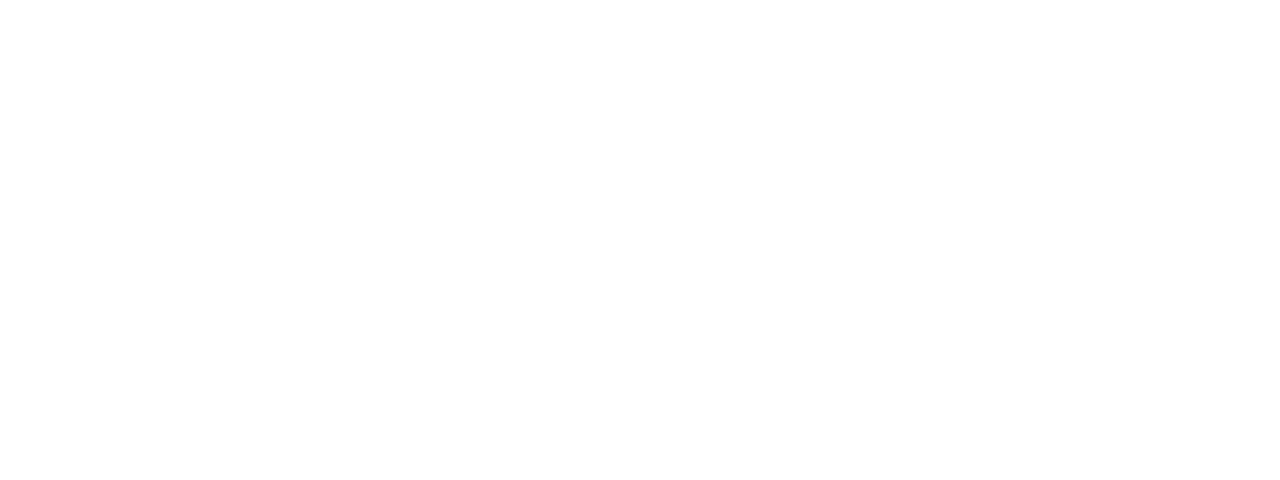
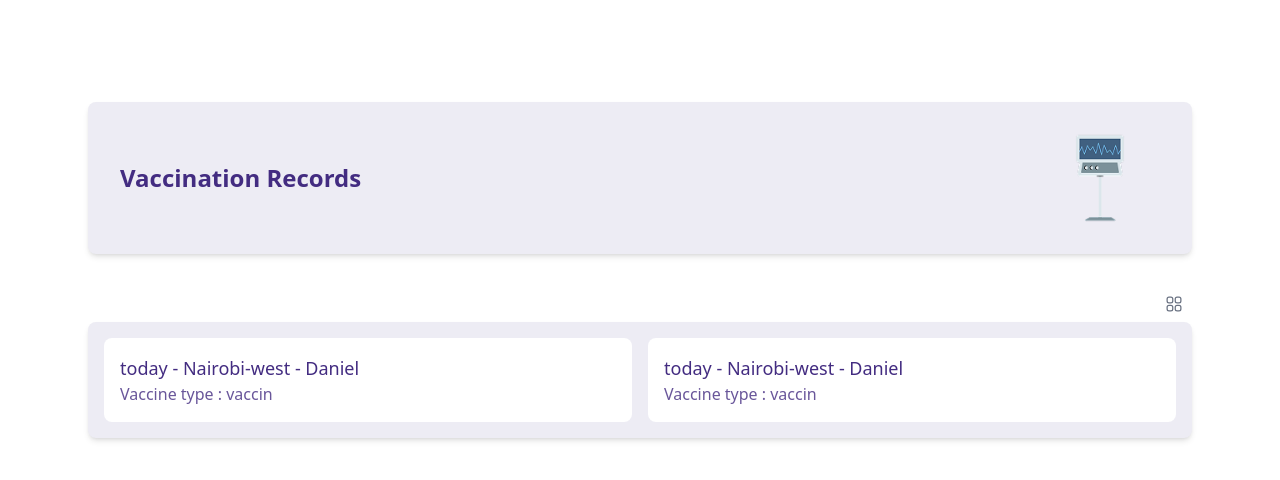
Before and after one commit to ivycommunity/immunization, a Vue app in the folder frontend/: page /user/reccords/vaccination in a window 1280 px wide. Before the commit this address had no page. Shown: the top 480 px of the page. Built offline with nearby package versions, Linux system fonts and the light colour scheme; the HTML template or start-up script is replaced by a standard one.

Commit message:
Vaccination records page updated

```diff
--- a/frontend/src/components/User/gridContainer.vue
+++ b/frontend/src/components/User/gridContainer.vue
@@ -1,32 +1,28 @@
 <script setup>
-    import { Squares2X2Icon, ListBulletIcon } from '@heroicons/vue/24/solid';
-    import { ref } from 'vue';
+import { Squares2X2Icon, ListBulletIcon } from '@heroicons/vue/24/outline';
+import { ref } from 'vue';
 
-    const toList = ref(false);
+const toList = ref(false);
 
-    const showList = () => {
-        toList.value = !toList.value;
-    }
-
-    defineProps({
-
-    })
+const showList = () => {
+    toList.value = !toList.value;
+}
 </script>
 
 <template>
-    <div class="mt-8">
-        <div class="rounded-tl-lg rounded-tr-lg w-full flex justify-end p-2" >
+    <div class="mt-8 min-h-screen">
+        <div class="rounded-tl-lg rounded-tr-lg w-full flex justify-end p-2">
             <button
                 type="button"
                 @click="showList"
                 class="text-secondary"
-                aria-label="list or grid"
+                aria-label="Toggle between list and grid view"
             >
                 <ListBulletIcon v-if="toList" class="h-5 w-5 text-gray-500" />
                 <Squares2X2Icon v-else class="h-5 w-5 text-gray-500" />
             </button>
         </div>
-        <div :class="`rounded-lg shadow-md  bg-[#EDECF4] w-full h-2/3 grid gap-4 p-4 ${toList ? 'grid-cols-1' : 'grid-cols-2'}`">
+        <div :class="`rounded-lg shadow-md bg-[#EDECF4] w-full grid gap-4 p-4 ${toList ? 'grid-cols-1' : 'grid-cols-2'}`">
             <slot></slot>
         </div>
     </div>
--- a/frontend/src/components/User/topbar.vue
+++ b/frontend/src/components/User/topbar.vue
@@ -1,6 +1,6 @@
 <template>
   <nav
-    :class="`fixed top-0 w-full bg-[#F8F8FF] z-50 flex justify-between items-center px-6 py-4 transition-all duration-300 ${
+    :class="`fixed top-0 w-full bg-white shadow-md z-50 flex justify-between items-center px-6 py-4 transition-all duration-300 ${
       isVisible ? 'translate-y-0 opacity-100' : '-translate-y-full opacity-0'
     }`"
   >
--- a/frontend/src/components/User/userLayout.vue
+++ b/frontend/src/components/User/userLayout.vue
@@ -34,7 +34,7 @@
 // Ensure boolean conversion (if parent passes as string)
 const move = computed(() => props.topBarMove === true || props.topBarMove === 'true');
 </script>
-
+<!-- ${props.withBottomBar ? 'pb-16 ' : 'overflow-y-auto scrollbar-hide'} -->
 <template>
   <div class="default-layout relative h-screen flex flex-col">
     <Topbar :title="topBartitle" :user="userData" :move="move" :back-to="bactTo" class="fixed top-0 left-0 w-full z-10" />
@@ -43,7 +43,8 @@
           w-full
           mx-auto
           mt-[44px]
-          pt-[8%]
+          md:mt-0
+          md:pt-[8%]
           px-4
           sm:max-w-[475px]
           sm:px-6
@@ -52,9 +53,7 @@
           xl:max-w-6xl
           2xl:max-w-7xl
           flex-1
-          overflow-y-auto
-          scrollbar-hide
-          ${props.withBottomBar ? 'pb-16' : ''}
+          ${props.withBottomBar ? 'pb-16 overflow-y-auto scrollbar-hide' : ''}
           ${className}`"
       >
       <slot></slot>
@@ -67,8 +66,8 @@
 .default-layout {
   display: flex;
   flex-direction: column;
-  height: 100vh;
-  overflow: hidden;
+  height: 100svh;
+
 }
 
 .scrollbar-hide {
--- a/frontend/src/components/User/vaccineRecord.vue
+++ b/frontend/src/components/User/vaccineRecord.vue
@@ -10,11 +10,9 @@
     },
     clinic : {
         type : String,
-        required: true
     },
     vaccineType : {
         type : String,
-        required: true
     }
 })
 </script>
--- a/frontend/src/router/index.js
+++ b/frontend/src/router/index.js
@@ -24,6 +24,7 @@
 import { useAuthStore } from '@/stores/auth'
 import homePage from '@/views/User_dashboard/home/homePage.vue'
 import userProfile from "@/views/User_dashboard/settings/profile.vue";
+import vaccineRecord from '@/views/User_dashboard/home/vaccineRecordPage.vue'
 
 
 const router = createRouter({
@@ -97,6 +98,11 @@
       component: userHomePage,
     },
     {
+      path: '/user/reccords/vaccination',
+      name: 'vaccineRecord',
+      component: vaccineRecord,
+    },
+    {
       path: '/user/profile',
       name: 'userProfile',
       component: userProfile,
--- a/frontend/src/views/User_dashboard/home/homePage.vue
+++ b/frontend/src/views/User_dashboard/home/homePage.vue
@@ -29,7 +29,7 @@
             />
             <homeNavButton
                 title="Vaccination Records"
-                link="/user/view-records"
+                link="/user/reccords/vaccination"
                 :illustration-icon= "clinicRecordsIcon"
             />
             <homeNavButton
--- a/frontend/src/views/User_dashboard/home/vaccineRecordPage.vue
+++ b/frontend/src/views/User_dashboard/home/vaccineRecordPage.vue
@@ -1,60 +1,51 @@
 <script setup>
     import gridContainer from '@/components/User/gridContainer.vue';
-    import vaccineRecord from '@/components/User/vaccineRecord.vue';
     import UserLayout from '@/components/User/userLayout.vue';
     import homeNavButton from '@/components/User/homeNavButton.vue';
     import illustration from '@/assets/userI/Electrocardiogram.png';
+import { ref } from 'vue';
 
 
     const  TITLE = 'Vaccination Records';
+
+    const appointments = [
+        {
+            date: "today",
+            clinic: "Nairobi-west",
+            doctor: "Daniel",
+            vaccineType : "vaccin"
+        },
+        {
+            date: "today",
+            clinic: "Nairobi-west",
+            doctor: "Daniel",
+            vaccineType : "vaccin"
+        },
+    ];
+
 </script>
 
 <template>
     <UserLayout
-        back-to="/home"
-        :top-bartitle="TITLE"
-        top-bar-move="true"
+        bact-to="/user/home"
+        :topBartitle="TITLE"
     >
-        <homeNavButton :title="TITLE" :illustration-icon = "illustration"/>
+        <homeNavButton :title="TITLE" :illustration-icon="illustration"/>
 
         <gridContainer>
-            <vaccineRecord
-                date="Today"
-                doctor = "Mr Docta"
-                clinic = "Nairobi-West"
-                vaccine-type = "Tetanoce"
-            />
-            <vaccineRecord
-                date="Today"
-                doctor = "Mr Docta"
-                clinic = "Nairobi-West"
-                vaccine-type = "Tetanoce"
-            />
-            <vaccineRecord
-                date="Today"
-                doctor = "Mr Docta"
-                clinic = "Nairobi-West"
-                vaccine-type = "Tetanoce"
-            />
-            <vaccineRecord
-                date="Today"
-                doctor = "Mr Docta"
-                clinic = "Nairobi-West"
-                vaccine-type = "Tetanoce"
-            />
-            <vaccineRecord
-                date="Today"
-                doctor = "Mr Docta"
-                clinic = "Nairobi-West"
-                vaccine-type = "Tetanoce"
-            />
-            <vaccineRecord
-                date="Today"
-                doctor = "Mr Docta"
-                clinic = "Nairobi-West"
-                vaccine-type = "Tetanoce"
-            />
+            <div v-for="(item, index) in appointments" :key="index">
+                <div class="p-4 rounded rounded-lg bg-white">
+                <h3 class="text-[#432C81] text-lg">
+                    {{ item.date }} -
+                    {{ item.clinic }} -
+                    {{ item.doctor }}
+                </h3>
+                <p class="text-[#432C81]/80">
+                    Vaccine type :
+                    <span>{{ item.vaccineType }}</span>
+                </p>
+            </div>
+            </div>
         </gridContainer>
     </UserLayout>
-
 </template>
```
